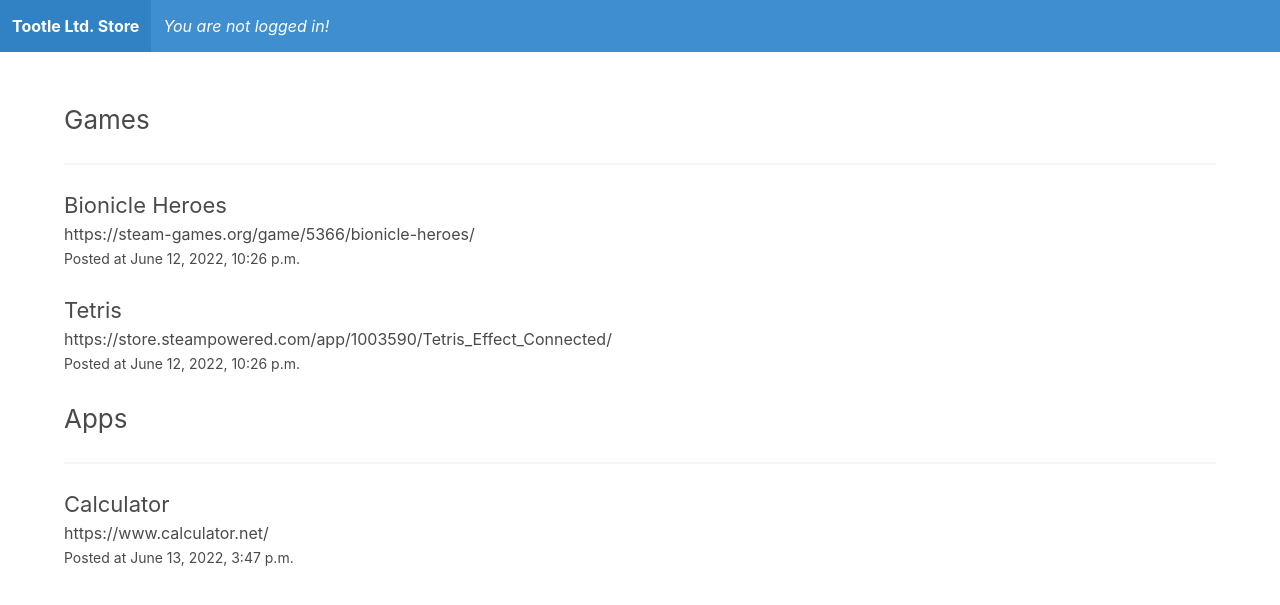
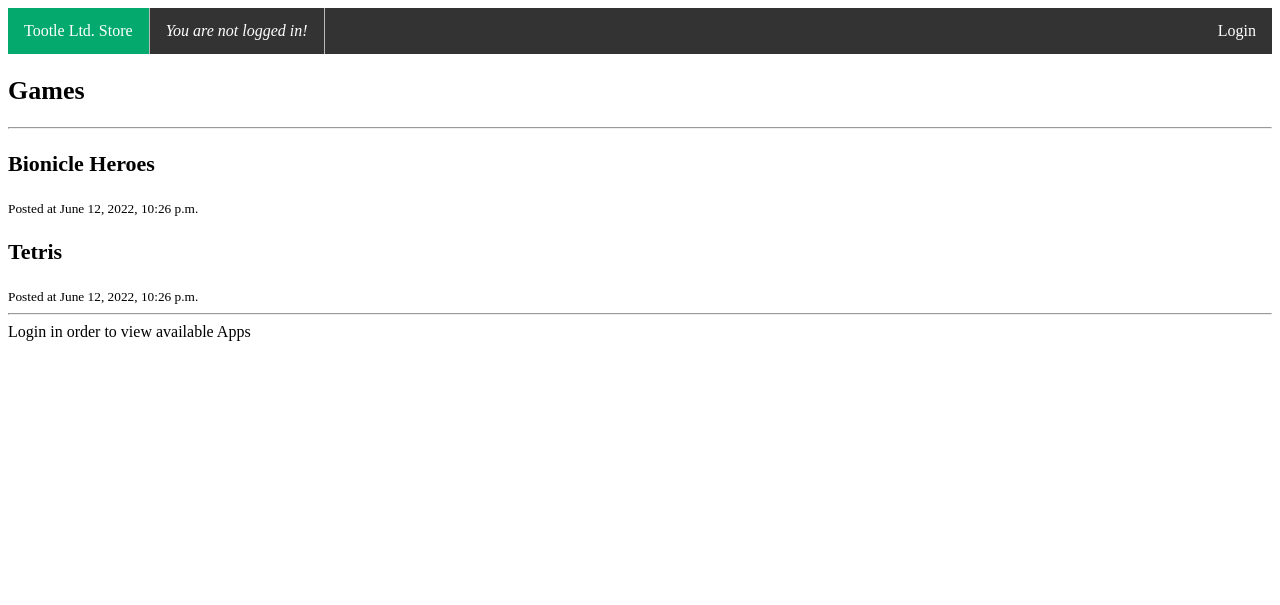
Before and after one commit to vanya-02/django_5, a Django app: page / in a window 1280 px wide. Shown: the top 605 px of the page. Run offline with Django 4.2, Linux system fonts and the light colour scheme; data comes from the database, SQL or seed files in the repository; both versions use the stored data as it was after the commit.

Commit message:
removed bootstrap

```diff
--- a/pweb/news/templates/base.html
+++ b/pweb/news/templates/base.html
@@ -3,27 +3,59 @@
     <head>
         <meta charset="utf-8">
         <title>base</title>
-        <link rel="stylesheet"
-              href="https://cdn.jsdelivr.net/npm/bulma@0.9.1/css/bulma.min.css">
     </head>
+
+    <style>
+        ul {
+          list-style-type: none;
+          margin: 0;
+          padding: 0;
+          overflow: hidden;
+          background-color: #333;
+        }
+
+        li {
+          float: left;
+          border-right:1px solid #bbb;
+        }
+
+        li:last-child {
+          border-right: none;
+        }
+
+        li a {
+          display: block;
+          color: white;
+          text-align: center;
+          padding: 14px 16px;
+          text-decoration: none;
+        }
+
+        li a:hover:not(.active) {
+          background-color: #111;
+        }
+
+        .active {
+          background-color: #04AA6D;
+        }
+        </style>
+
     <body>
-        <nav class="navbar is-info">
-            <div class="navbar-brand">
-                <a href="/" class="navbar-item"><strong>Tootle Ltd. Store</strong></a>
-            </div>
 
+        <ul>
+            <li><a class="active" href="/">Tootle Ltd. Store</a></li>
             {% if user.is_authenticated %}
-            <div class="navbar-brand">
-              <a href="{% url 'logout' %}" class="navbar-item"><i>Hi {{ user.username }}!</i></a>
-               </div>
+            <li><a><i>Hi {{ user.username }}!</i></a>
+            <li style="float:right"><a href="{% url 'logout' %}">Logout</a></li>
+
             {% else %}
-            <div class="navbar-brand">
-              <a href="{% url 'login' %}" class="navbar-item"><i>You are not logged in!</i></a>
-               </div>
+            <li><a><i>You are not logged in!</i></a></li>
 
+
+            <li style="float:right"><a href="{% url 'login' %}">Login</a></li>
             {% endif %}
+        </ul>
 
-        </nav>
         <section class="section">
             <div class="container">
                 {% block content %}
--- a/pweb/news/templates/home.html
+++ b/pweb/news/templates/home.html
@@ -4,34 +4,50 @@
 
 {% block content %}
 
-    <h2 style="font-size: 26px"> Games </h2>
+    <h2 style="font-size: 26px"> Games
+        {% if user.is_publisher %}
+        <a href="add_game" <i>[add]</i></a>{% endif %}
+    </h2>
+
     <hr/>
     {% for game in games %}
         <div class='post block'>
-            <h3 style="font-size: 22px">{{ game.title }}
+            <h3 style="font-size: 22px">{{ game.title }} </h3>
                 {% if user.is_publisher %}
                 <a href="game/{{ game.get_id }}" <i>[edit]</i></a>
+                {% endif %}
 
-                {% endif %} </h3>
-            <p>{{ game.body }}</p>
+                {% if user.is_user %}
+                <a href="https://{{ game.body }}" <i>[download]</i></a>{% endif %}
+
             <small>Posted at {{ game.date_added }}</small>
         </div>
     {% endfor %}
 
 
-    <h2 style="font-size: 26px"> Apps </h2>
+    {% if user.is_authenticated %}
+    <h2 style="font-size: 26px"> Apps
+        {% if user.is_publisher %}
+        <a href="add_app" <i>[add]</i></a>{% endif %}
+    </h2>
+
     <hr/>
     {% for app in apps %}
-    <div class='post block'>
-        <h3 style="font-size: 22px">{{ app.title }}
-            {% if user.is_publisher %}
-            <a href="app/{{ app.get_id }}" <i>[edit]</i></a>
+        <div class='post block'>
+            <h3 style="font-size: 22px">{{ app.title }} </h3>
+                {% if user.is_publisher %}
+                <a href="app/{{ app.get_id }}" <i>[edit]</i></a>
+                {% endif %}
 
-            {% endif %} </h3>
-        <p>{{ app.body }}</p>
-        <small>Posted at {{ app.date_added }}</small>
-    </div>
-{% endfor %}
+                {% if user.is_user %}
+                <a href="https://{{ app.body }}" <i>[download]</i></a></h3>{% endif %}
 
+            <small>Posted at {{ app.date_added }}</small>
+        </div>
+    {% endfor %}
+    {% else %}
+    <hr/>
+    Login in order to view available Apps
+    {% endif %}
 
 {% endblock %}
--- a/pweb/news/views.py
+++ b/pweb/news/views.py
@@ -10,15 +10,24 @@
 
 def home(request):
     if request.method == "POST" and request.POST['type'] == 'game':
-        game = Game.objects.get(id=request.POST.get('id'))
-        game.title = request.POST['edit_value']
-        game.save()
+        if request.POST['edit_title']:
+            game = Game.objects.get(id=request.POST.get('id'))
+            game.title = request.POST['edit_title']
+            game.save()
+        if request.POST['edit_body']:
+            game = Game.objects.get(id=request.POST.get('id'))
+            game.body = request.POST['edit_body']
+            game.save()
 
-    if request.method == "POST" and request.POST['type'] == 'app':
-        app = App.objects.get(id=request.POST.get('id'))
-        app.title = request.POST['edit_value']
-        app.save()
-
+    elif request.method == "POST" and request.POST['type'] == 'app':
+        if request.POST['edit_title']:
+            app = App.objects.get(id=request.POST.get('id'))
+            app.title = request.POST['edit_title']
+            app.save()
+        if request.POST['edit_body']:
+            app = App.objects.get(id=request.POST.get('id'))
+            app.body = request.POST['edit_body']
+            app.save()
 
     if request.user.is_authenticated:
         if request.user.is_publisher or request.user.is_user:
@@ -26,8 +35,6 @@
             return render(request, 'home.html', {'games': Game.objects.all(), 'apps': App.objects.all()})
 
     return render(request, 'home.html', {'games': Game.objects.all(), 'apps': App.objects.all()})
-
-
 
 def edit_game(request, post_id):
     if request.user.is_authenticated and request.user.is_publisher:
@@ -42,3 +49,21 @@
         return render(request, 'edit_app.html', {'app': app})
 
     return redirect('/')
+
+def add_app(request):
+    if request.method == 'POST':
+        title, body = request.POST['title'], request.POST['body']
+        if title and body:
+            new_entry = App(title=title, body=body)
+            new_entry.save()
+
+    return render(request, 'add_app.html')
+
+def add_game(request):
+    if request.method == 'POST':
+        title, body = request.POST['title'], request.POST['body']
+        if title and body:
+            new_entry = Game(title=title, body=body)
+            new_entry.save()
+
+    return render(request, 'add_game.html')
--- a/pweb/pweb/urls.py
+++ b/pweb/pweb/urls.py
@@ -16,7 +16,7 @@
 from django.contrib import admin
 from django.urls import path, include
 
-from news.views import test, home, edit_game, edit_app
+from news.views import test, home, edit_game, edit_app, add_game, add_app
 
 urlpatterns = [
     path('', home, name='home'),
@@ -25,6 +25,8 @@
 
     path('test/', test, name='test'),
     path('game/<int:post_id>', edit_game),
-    path('app/<int:post_id>', edit_app)
+    path('app/<int:post_id>', edit_app),
+    path('add_game/', add_game, name='add_game'),
+    path('add_app/', add_app, name='add_app')
 
 ]
```
Also changed, not shown: pweb/news/templates/add_app.html (added, +19 -0 lines), pweb/news/templates/add_game.html (added, +19 -0 lines), pweb/news/templates/edit_app.html (+7 -3 lines), pweb/news/templates/edit_game.html (+6 -2 lines), pweb/db.sqlite3.
